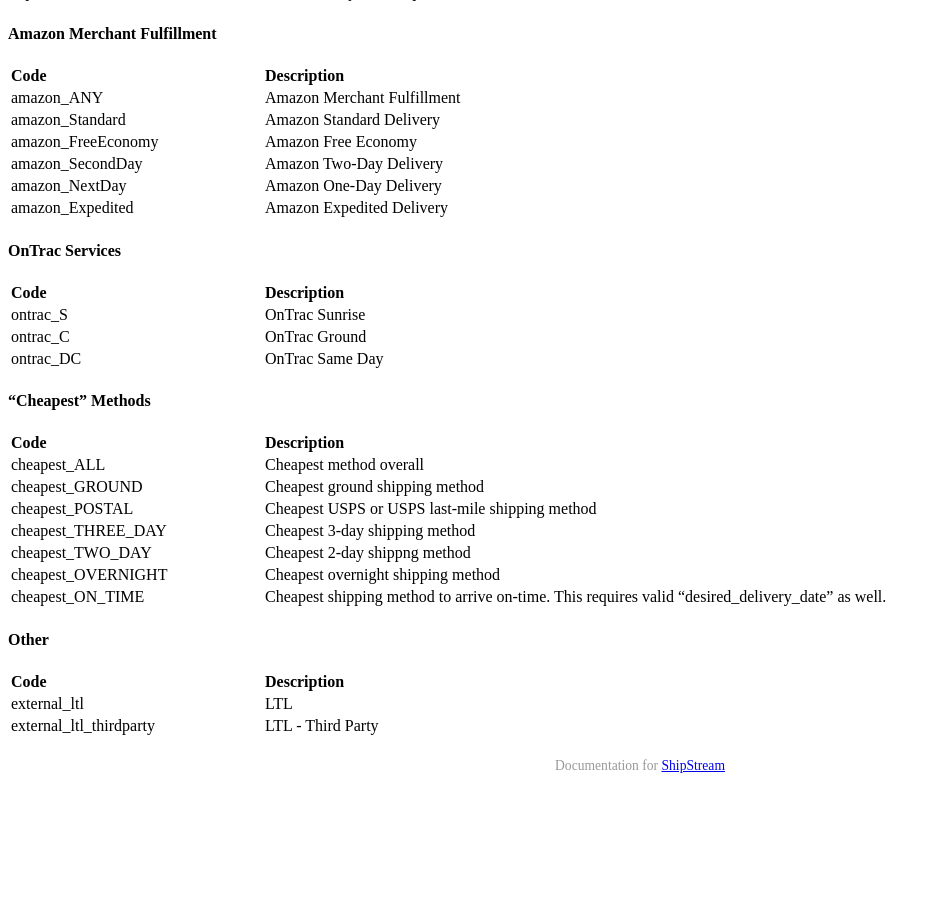
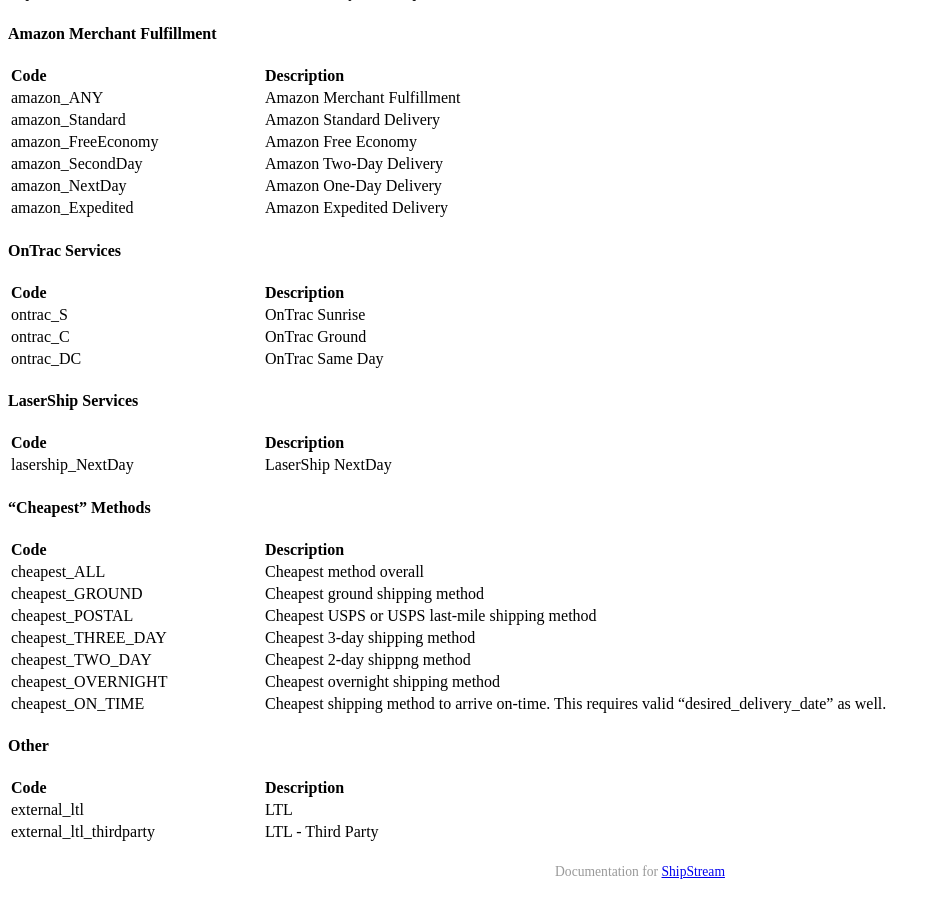
Before and after one commit to ShipStream/shipstream.github.io, a Jekyll site: the page built from _posts/2014-07-25-shipping-methods.md, in a window 1280 px wide and 900 px high, scrolled down 1614 px. Shown: the whole window, without its empty margins (0-941 px from the left). Built offline with Jekyll 4.4.1, drawn with Linux system fonts in a browser that asks for light colours; a style sheet for code colours, icons or effects is not loaded; before the commit the page ends 2408 px from its top, so only the background shows below that.

Commit message:
Added LaserShip Carrier Codes

```diff
--- a/_posts/2014-07-25-shipping-methods.md
+++ b/_posts/2014-07-25-shipping-methods.md
@@ -79,6 +79,12 @@ not be available on your account or in your area but all services are listed for
 | ontrac_C | OnTrac Ground |
 | ontrac_DC | OnTrac Same Day |
 
+#### LaserShip Services
+
+| Code | Description |
+|:-----|:-------------|
+| lasership_NextDay | LaserShip NextDay |
+
 #### "Cheapest" Methods
 
 | Code | Description |
```
